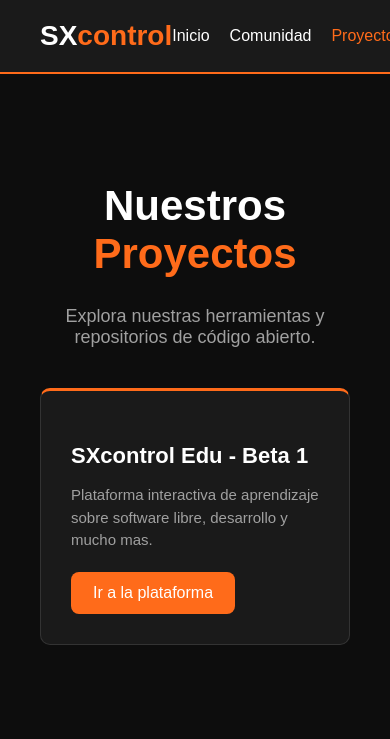
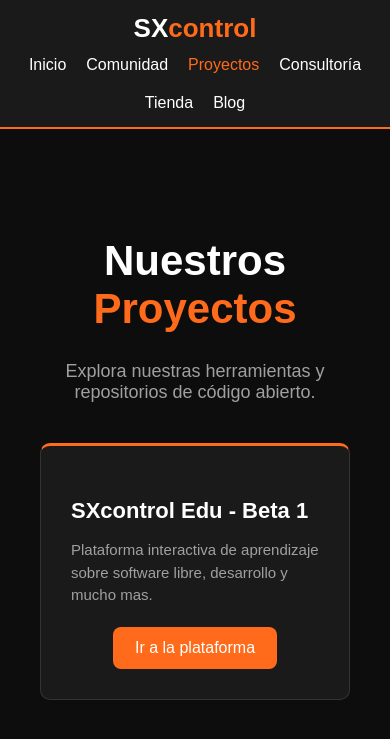
Before and after one commit to solosoyjuan03/Sxcontrol, a Flask app: page /proyectos in a window 390 px wide; the page is wider, and only the part inside the window is pictured. Shown: the top 739 px of that part. Run offline with Flask 3, Linux system fonts and the light colour scheme.

Commit message:
Add files via upload

```diff
--- a/static/css/style.css
+++ b/static/css/style.css
@@ -14,19 +14,39 @@ body {
     color: var(--sx-white);
 }
 
+
 header {
-    padding: 20px 40px;
+    padding: 15px 5%;
     background: var(--sx-black-soft);
     border-bottom: 2px solid var(--sx-orange);
     display: flex;
     justify-content: space-between;
     align-items: center;
+    box-sizing: border-box;
+    width: 100%;
+}
+
+@media (max-width: 768px) {
+    header {
+        flex-direction: column;
+        gap: 15px;
+        padding: 15px 20px;
+    }
+
+    nav ul {
+        flex-wrap: wrap;
+        justify-content: center;
+        gap: 12px;
+    }
 }
 
 .logo {
     color: var(--sx-white);
-    font-size: 28px;
+    font-size: 26px;
     font-weight: bold;
+    line-height: 1;
+    display: flex;
+    align-items: center;
 }
 
 .logo span {
@@ -128,3 +148,9 @@ nav a.active {
     line-height: 1.5;
     margin-bottom: 20px;
 }
+
+.proyecto-card .btn {
+    display: block;
+    width: fit-content;
+    margin: 0 auto;
+}
```
